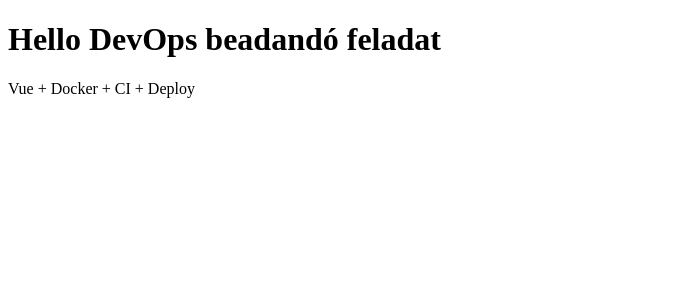
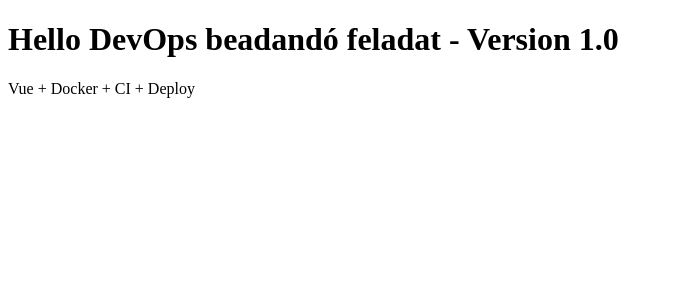
Before and after one commit to Verfurdo/Hello-DevOps, a Vue app: page / in a window 1280 px wide. Shown: the top 300 px of the page, without its empty margins (0-673 px from the left). Built offline with nearby package versions, Linux system fonts and the light colour scheme.

Commit message:
Add version

```diff
--- a/src/App.vue
+++ b/src/App.vue
@@ -2,7 +2,7 @@
 
 <template>
   <div>
-    <h1>Hello DevOps beadandó feladat</h1>
+    <h1>Hello DevOps beadandó feladat - Version 1.0</h1>
     <p>Vue + Docker + CI + Deploy</p>
   </div>
 </template>
```
